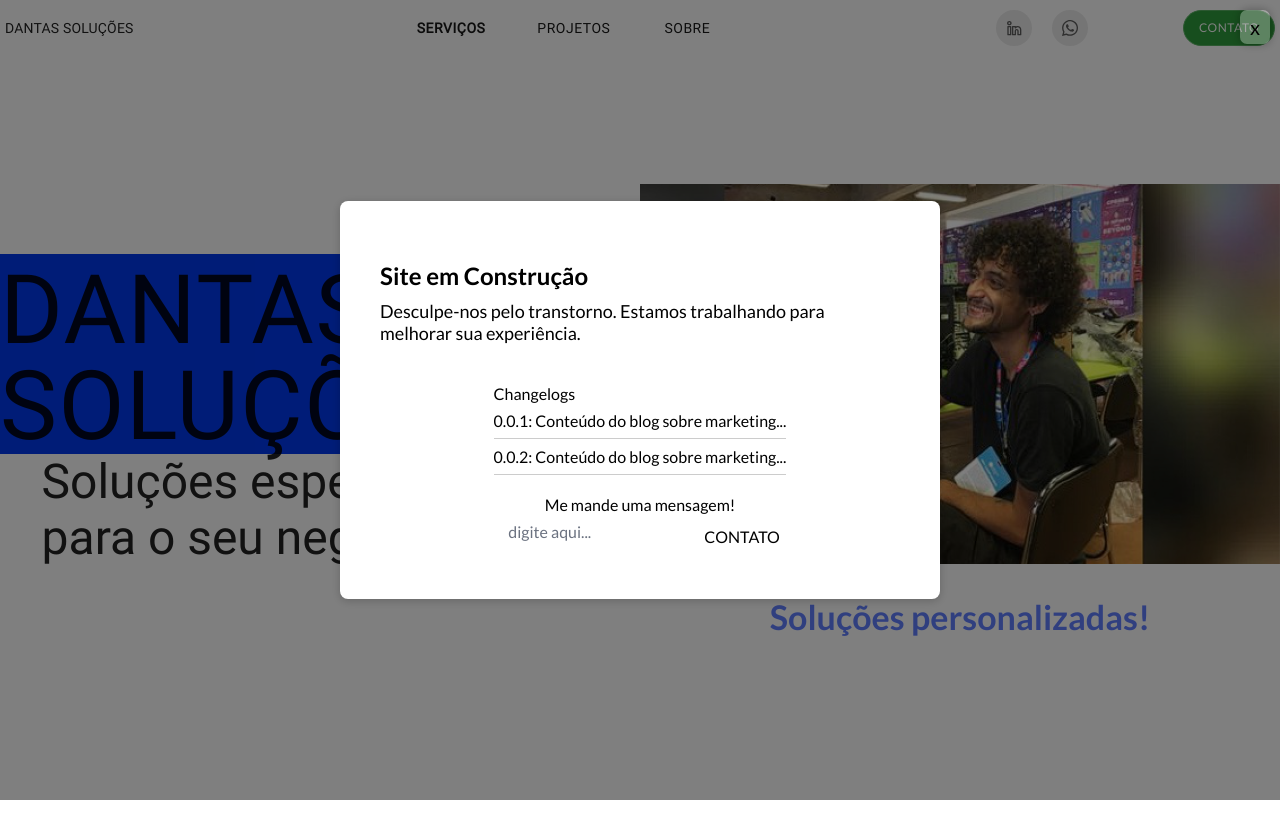
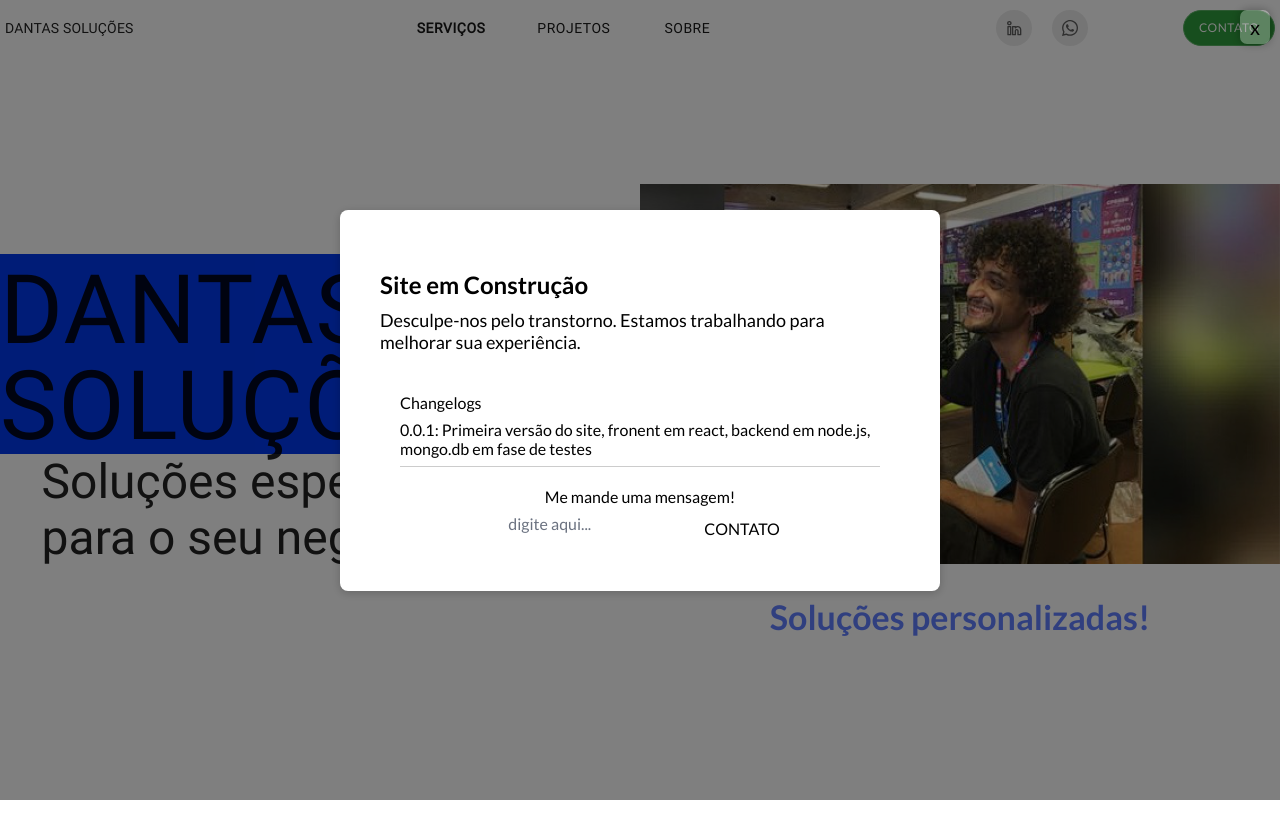
Before and after one commit to sSmalKk/PortifolioReact, a React (Create React App) app: page / in a window 1280 px wide. Shown: the top 838 px of the page. Built offline with nearby package versions, Linux system fonts and the light colour scheme.

Commit message:
Update index.jsx

```diff
--- a/src/pages/Dantas/index.jsx
+++ b/src/pages/Dantas/index.jsx
@@ -24,12 +24,8 @@ const content = [
       {
         id: 1,
         title: "0.0.1",
-        content: "Conteúdo do blog sobre marketing...",
-      }, {
-        id: 2,
-        title: "0.0.2",
-        content: "Conteúdo do blog sobre marketing...",
-      },
+        content: "Primeira versão do site, fronent em react, backend em node.js, mongo.db em fase de testes",
+      }
     ],
     cookiesa: "Aqui vai o conteúdo explicativo sobre cookies...",
     cookiesmais: "ler mais...",
```
